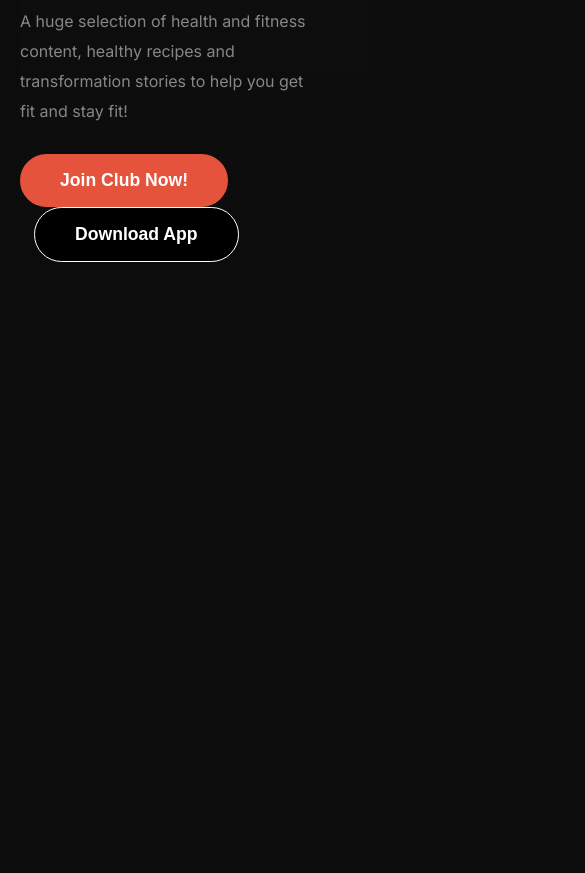
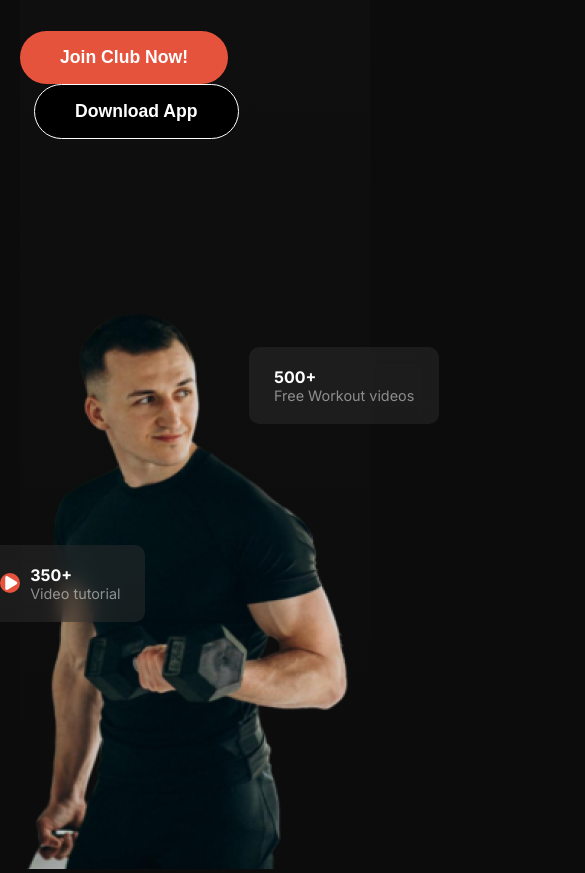
Before and after one commit to Bikram1Biswas2/versatile-fitness, a plain HTML site: page index.html in a window 390 px wide. Shown: the part 680-1553 px from the top of the page, 585 px wide, since content can reach past the window. Before the commit the page ends 942 px from the top, so only its background shows below. Drawn offline with Linux system fonts and the light colour scheme; a web font is replaced by a local one.

Commit message:
banner-section resposive for mobile device done

```diff
--- a/index.html
+++ b/index.html
@@ -47,7 +47,7 @@
                 <!-- blur--box1 -->
                 <div class="blur-container1">
                     <div class="info-box">
-                        <div class="icon"></div>
+                        <div class="icon"><i class="fa-solid fa-play"></i></div>
                         <div class="text">
                             <strong>350+</strong>
                             <p>Video tutorial</p>
--- a/styles/style.css
+++ b/styles/style.css
@@ -189,6 +189,9 @@ text strong{
     top: 25%;
     right: -5%;
 }
+.icon>i{
+    display: none;
+}
 
 /* banner-section style ends */
 
@@ -223,6 +226,23 @@ text strong{
 
     /* Navbar-style Ends */
 
+    /* banner-section starts */
+    .banner-section{
+        flex-direction: column;
+    }
+    .blur-container1{
+        bottom: 43%;
+    }
+    .blur-container2{
+        right:-20%;
+        top: 10%;
+    }
+    .icon>i{
+        display: inline-block;
+        margin-left: 5px;
+    }
+    /* banner-section ends */
+
 }
 
 
```
